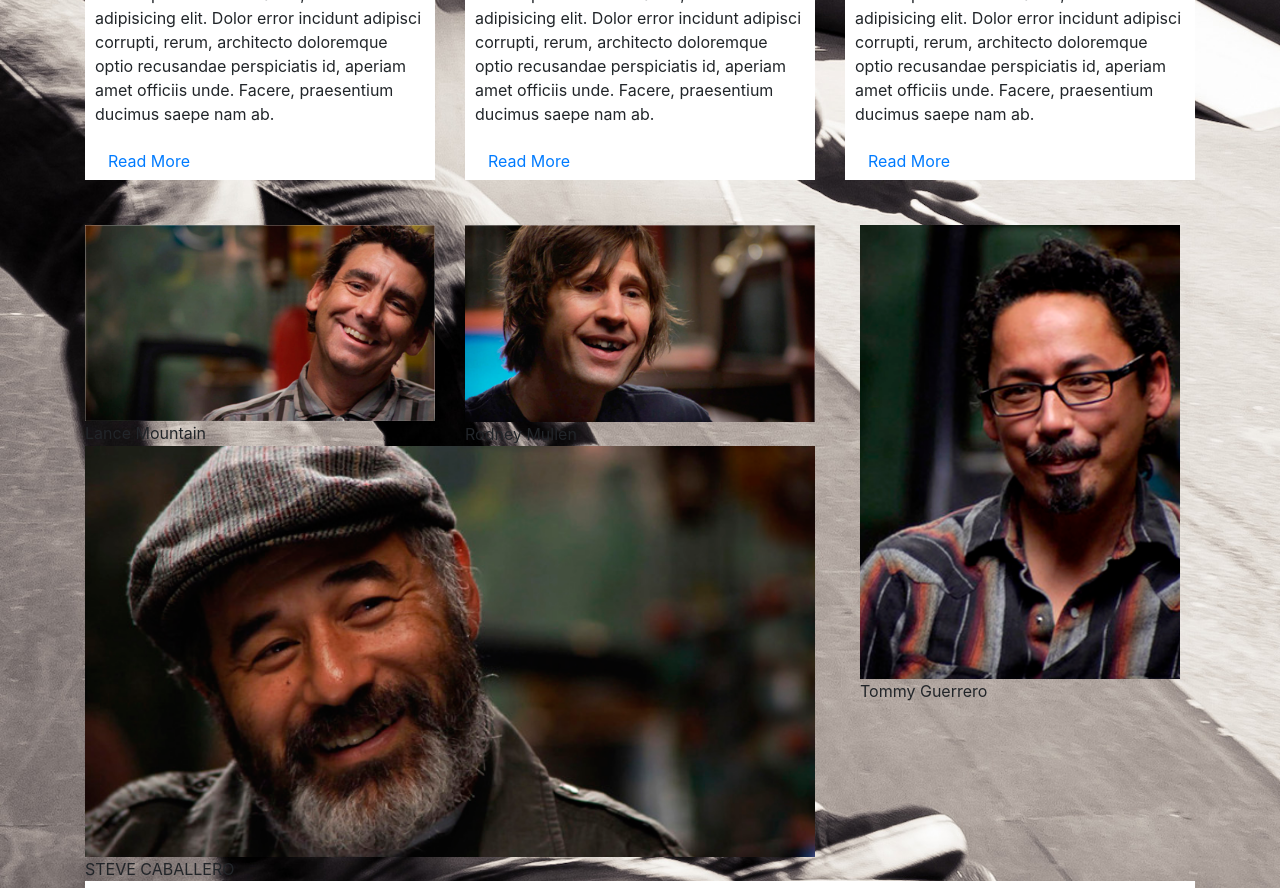
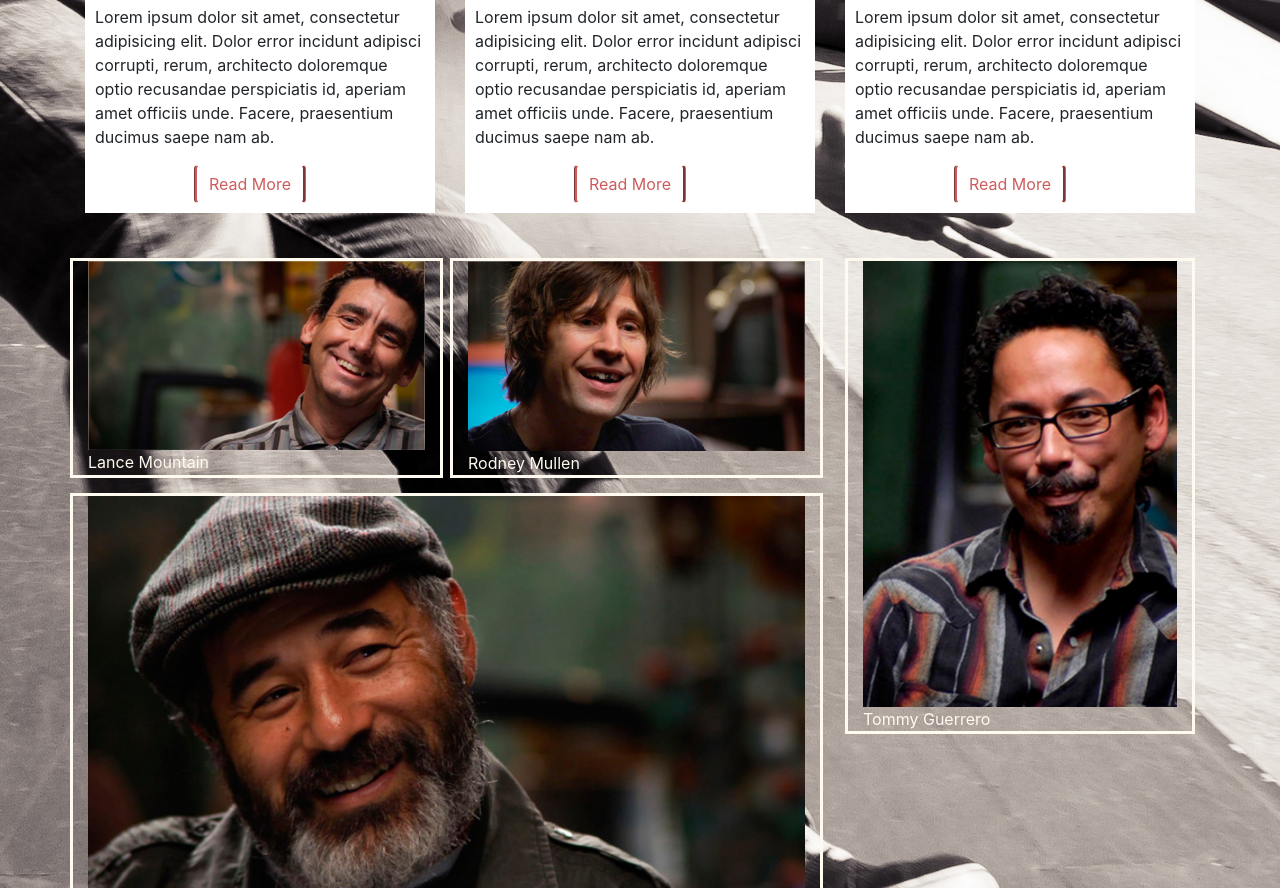
Before and after one commit to Marcv56/2.1-sk8, a plain HTML site: page index.html in a window 1280 px wide. Shown: the part 557-1445 px from the top of the page. Drawn offline with nearby package versions, Linux system fonts and the light colour scheme.

Commit message:
updated html and css elements

```diff
--- a/index.html
+++ b/index.html
@@ -72,7 +72,7 @@
           <div class="col skateboarder"><img src="./images/sk8er-4.png" alt="lance mountain"><span class="skateboarder-name">Lance Mountain</span></div>
           <div class="col skateboarder"><img src="./images/sk8er-3.png" alt="rodney mullen"><span class="skateboarder-name">Rodney Mullen</span></div>
           <div class="w-100"></div>
-          <div class="col-12 skateboarder skateboarder-steve"><img src="./images/sk8er-1.png" alt="steve caballero"><span class="skateboarder-name">STEVE CABALLERO</span></div>
+          <div class="col skateboarder skateboarder-steve"><img src="./images/sk8er-1.png" alt="steve caballero"><span class="skateboarder-name">STEVE CABALLERO</span></div>
         </div>
       </div>
       <div class="col-md-4">
@@ -117,6 +117,10 @@
       <div class="col-md-8">
 
   </div>
+  <script src="https://code.jquery.com/jquery-3.4.1.slim.min.js" integrity="sha384-J6qa4849blE2+poT4WnyKhv5vZF5SrPo0iEjwBvKU7imGFAV0wwj1yYfoRSJoZ+n" crossorigin="anonymous"></script>
+  <script src="https://cdn.jsdelivr.net/npm/popper.js@1.16.0/dist/umd/popper.min.js" integrity="sha384-Q6E9RHvbIyZFJoft+2mJbHaEWldlvI9IOYy5n3zV9zzTtmI3UksdQRVvoxMfooAo" crossorigin="anonymous"></script>
+  <script src="https://stackpath.bootstrapcdn.com/bootstrap/4.4.1/js/bootstrap.min.js" integrity="sha384-wfSDF2E50Y2D1uUdj0O3uMBJnjuUD4Ih7YwaYd1iqfktj0Uod8GCExl3Og8ifwB6" crossorigin="anonymous"></script>
+
 </body>
 
 </html>
--- a/styles.css
+++ b/styles.css
@@ -68,8 +68,18 @@ h2 {
 }
 
 h3 {
-   font-size: 8px;
+   font-size: 10px;
    color: darkgray;
+}
+
+.btn-link {
+    font-weight: 400;
+    color: indianred;
+    text-decoration: none;
+    margin-left: 99px;
+    border-left: 3px groove indianred;
+    border-right: 3px groove indianred;
+    margin-bottom: 10px;
 }
 
 
@@ -80,9 +90,6 @@ h3 {
   padding-bottom: 10px;
 
 }
-
-
-
 
 .skateboarders-image {
   height: 260px;
@@ -95,7 +102,20 @@ h3 {
   width: 275px;
 }
 
+#skateboaders > div.col-md-8 > div > div:nth-child(1) > img{
+  width:100%;
+}
 
+
+.col {
+  flex-basis: 0;
+    flex-grow: 1;
+    max-width: 100%;
+    border-style: solid;
+    color: floralwhite;
+    margin-right: 7px;
+    margin-bottom: 15px;
+}
 
 /****************************BOARDS *******************************************/
 
```
